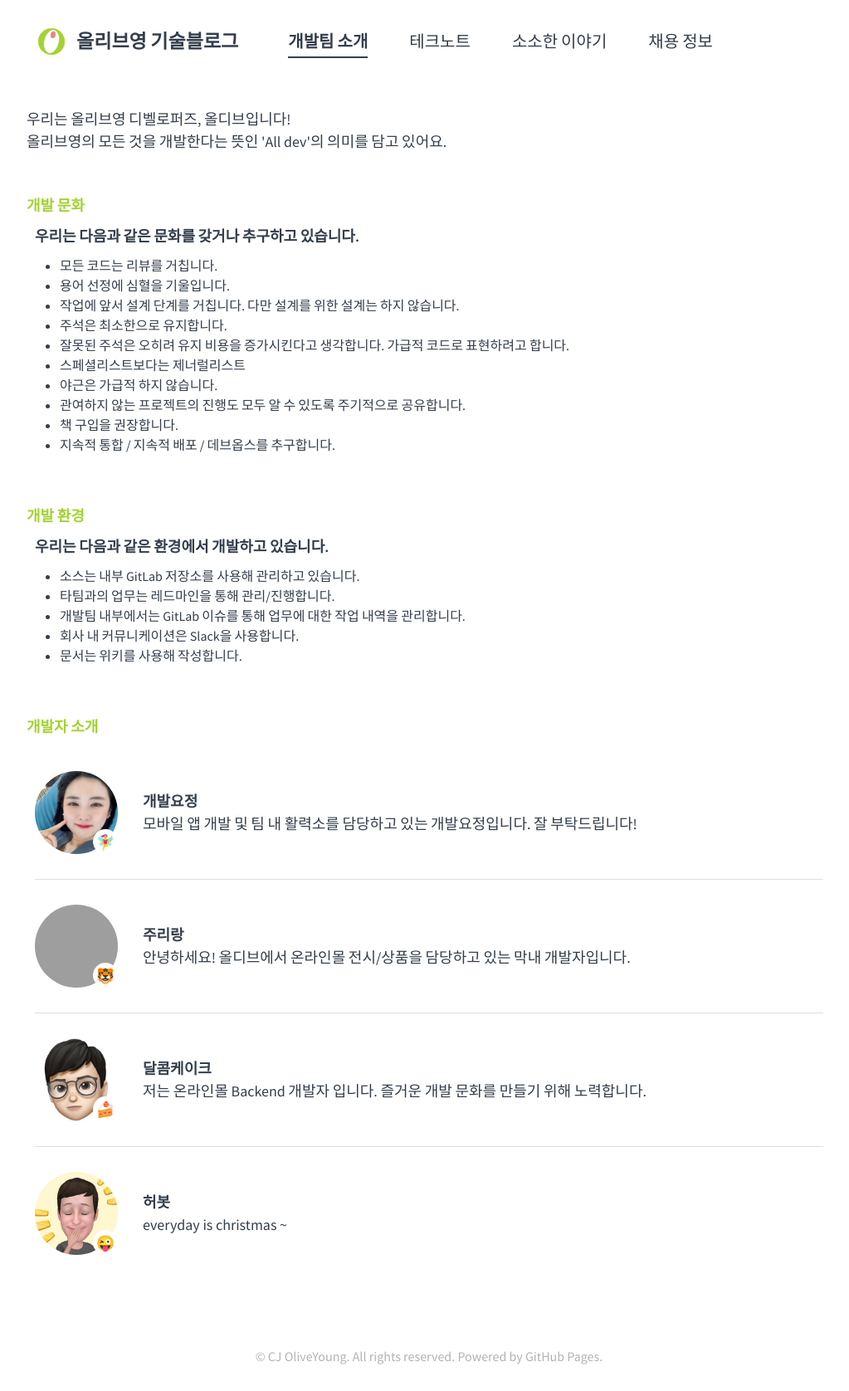
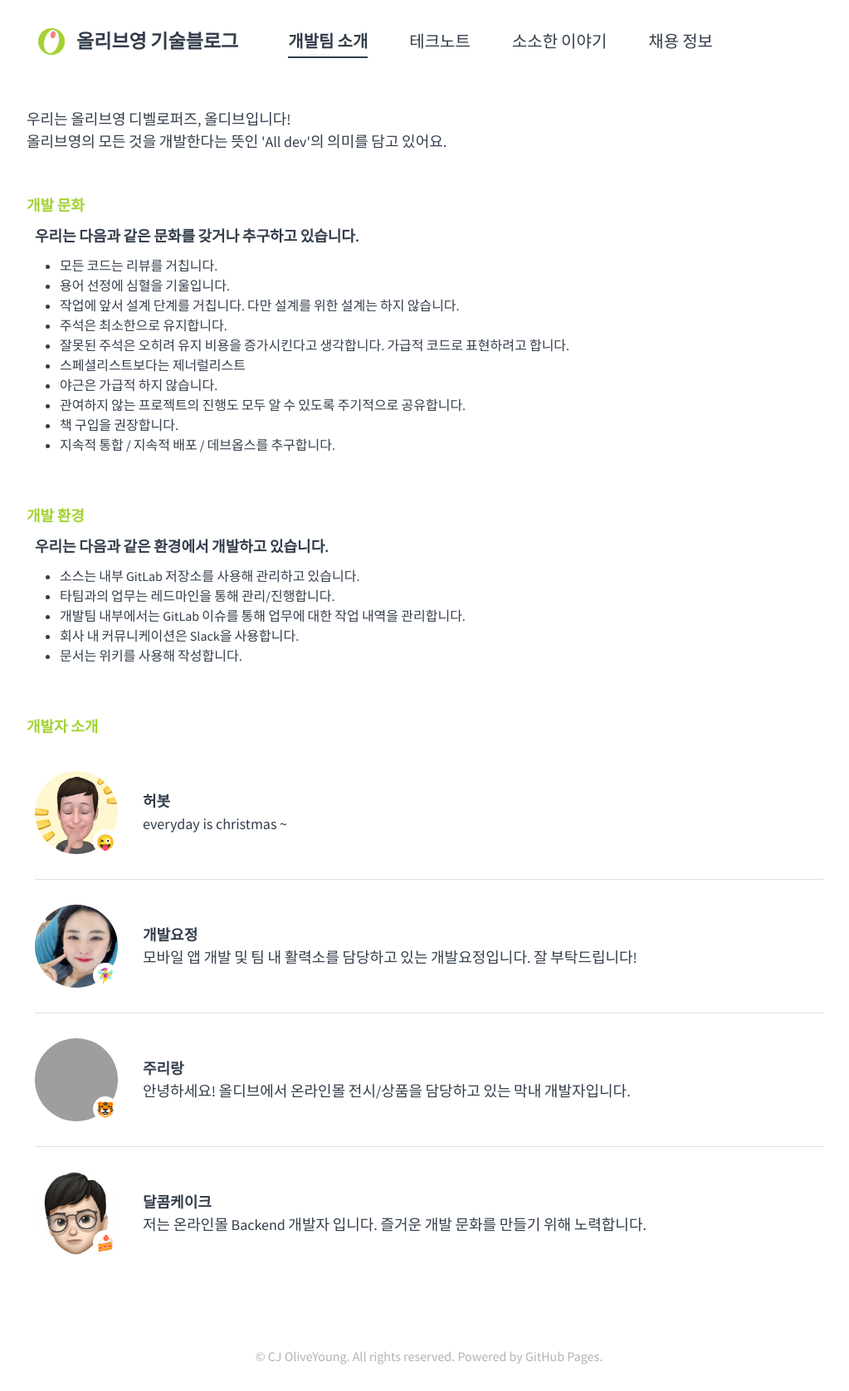
Before and after one commit to tedpark/oy-alldev.github.io, a Jekyll site: the page built from about/index.md, in a window 1280 px wide. Shown: the whole page at 83% size, without its empty margins (123-1146 px from the left). Built offline with Jekyll 4.4.1, drawn with Linux system fonts in a browser that asks for light colours; grey boxes are pictures that could not be loaded.

Commit message:
feautre/개발자 소개 리스트 소팅 적용

```diff
--- a/about/index.md
+++ b/about/index.md
@@ -41,7 +41,8 @@ title: 개발팀 소개
         <div class="title">개발자 소개</div>
         <div class="content">
             <ul>
-                {% for member in site.data.members %}
+                {% assign sorted = site.data.members | sort: 'id' | if 'id' == '834559' first %}
+                {% for member in sorted %}
                     <li class="member_card">
                         <div class="thumbnail">
                             {{% if member.thumbnail != nil %}}
```
